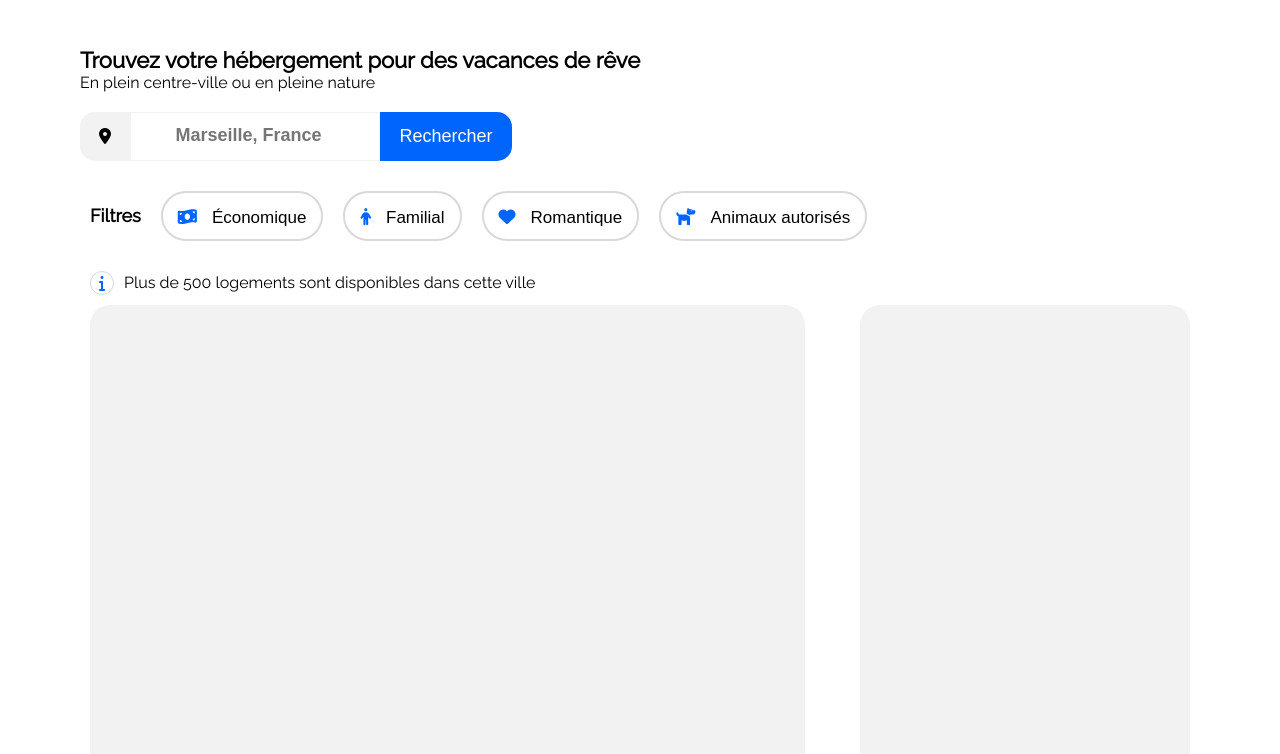
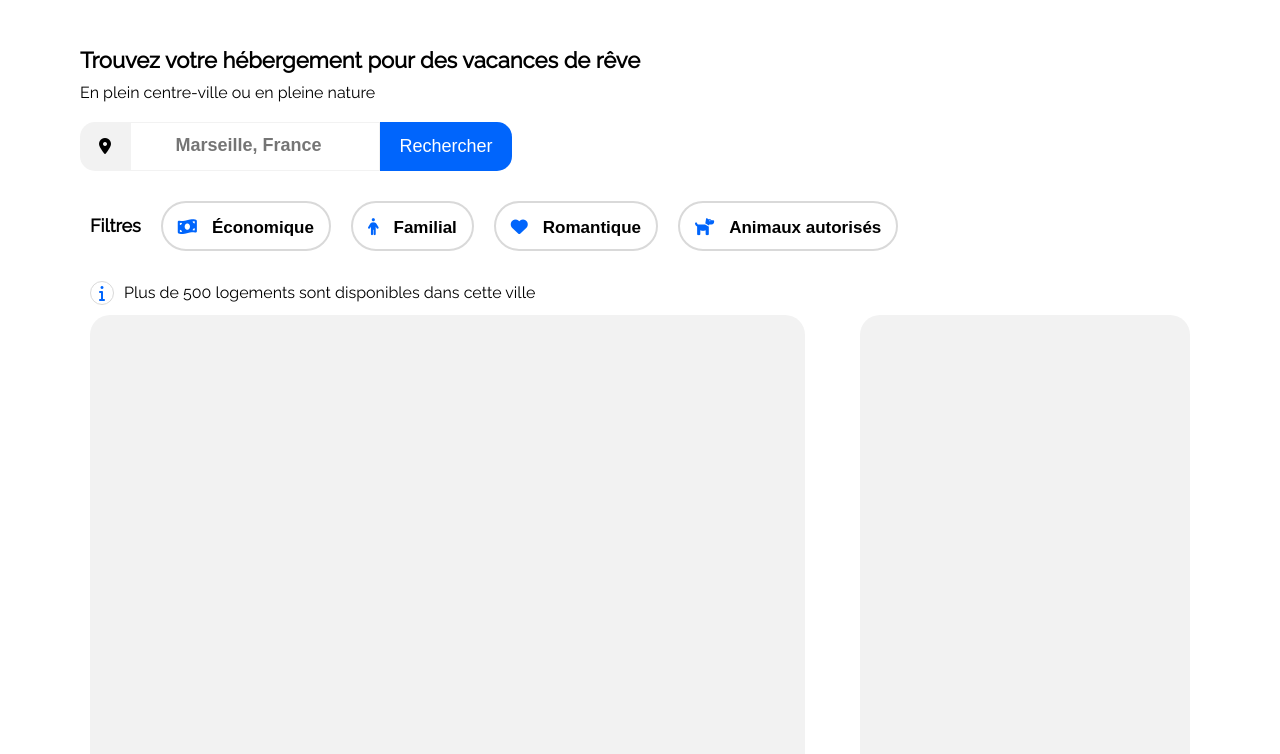
Before and after one commit to Kayem27/Booki, a plain HTML site: page index.html in a window 1280 px wide. Shown: the part 46-800 px from the top of the page. Drawn offline with Linux system fonts and the light colour scheme.

Commit message:
Button bolder

```diff
--- a/css/index.css
+++ b/css/index.css
@@ -62,6 +62,9 @@ button{
 .findLodging h1{
     font-size: 22px;
 }
+.findLodging p {
+    margin-top: 10px;
+}
 .searchBar{
     display: flex;
     margin-top: 20px;
@@ -114,6 +117,7 @@ input[type="search"]::-webkit-input-placeholder {
     margin: 0 10px;
     font-size: 17px;
     line-height: 20px;
+    font-weight: bold;
     padding: 15px;
     border: 2px solid #D9D9D9;
     border-radius: 25px;
```
